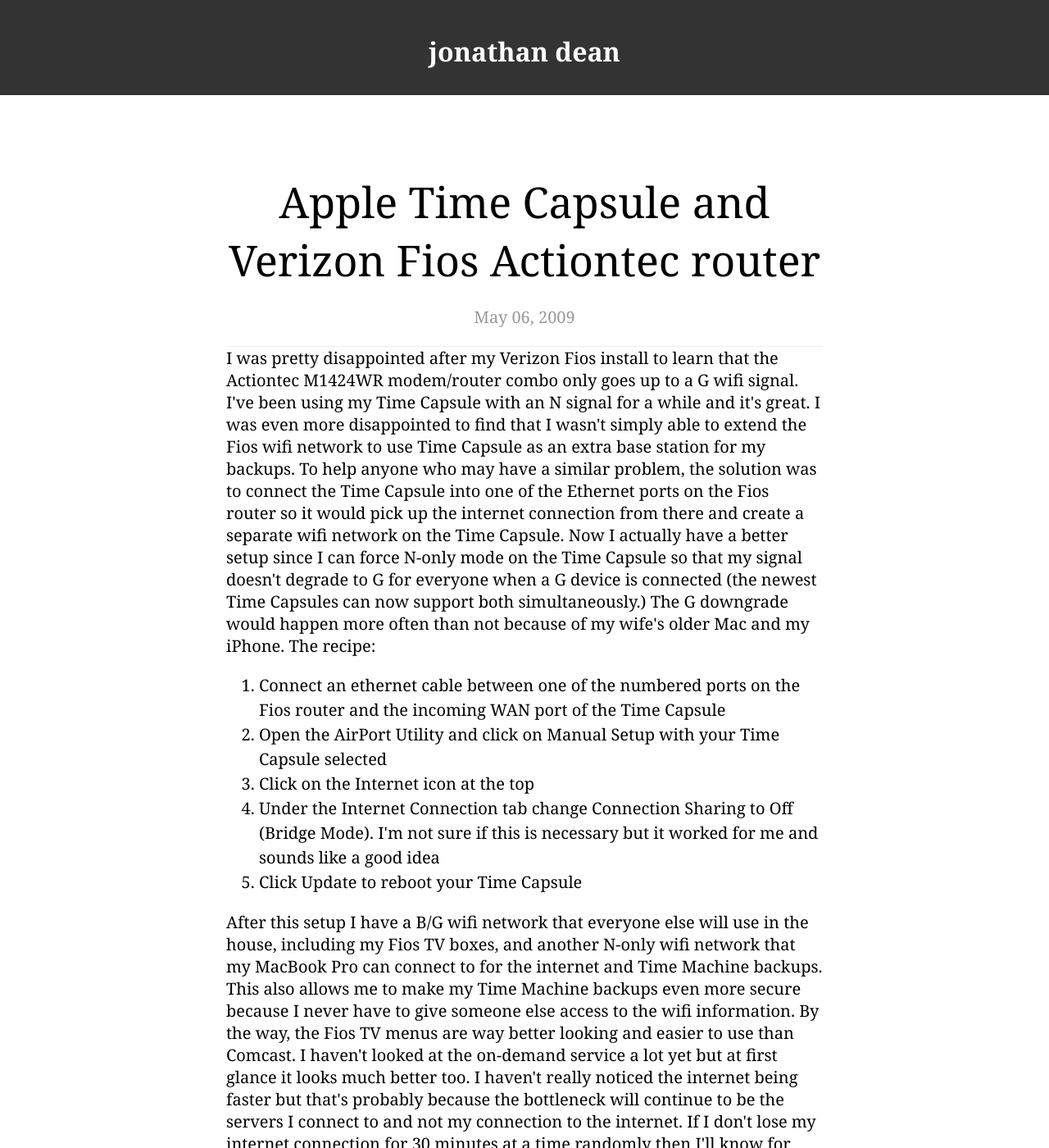
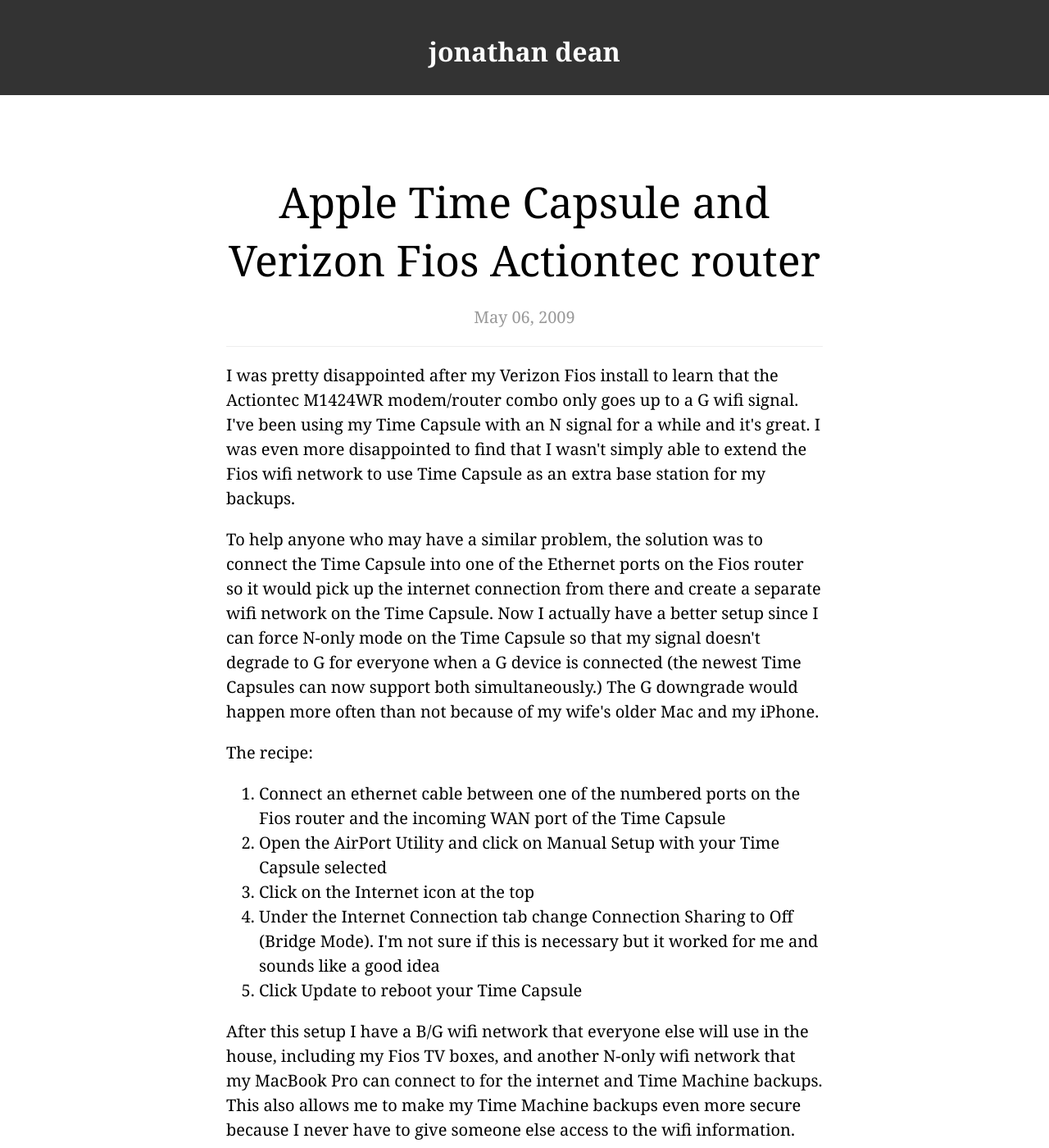
Before and after one commit to jonathandean/jonathandean.github.io, a Jekyll site: the page built from _posts/2009-05-06-apple-time-capsule-and-verizon-fios-actiontec-router.html, in a window 1280 px wide and 1400 px high. Shown: the whole window at 82% size. Built offline with Jekyll 4.4.1, drawn with Linux system fonts in a browser that asks for light colours; some of the changed text lies outside the part shown.

Commit message:
format post with proper html, remove shit part at the end

```diff
--- a/_posts/2009-05-06-apple-time-capsule-and-verizon-fios-actiontec-router.html
+++ b/_posts/2009-05-06-apple-time-capsule-and-verizon-fios-actiontec-router.html
@@ -34,86 +22,4 @@
 	<li>Under the Internet Connection tab change Connection Sharing to Off (Bridge Mode). I'm not sure if this is necessary but it worked for me and sounds like a good idea</li>
 	<li>Click Update to reboot your Time Capsule</li>
 </ol>
-After this setup I have a B/G wifi network that everyone else will use in the house, including my Fios TV boxes, and another N-only wifi network that my MacBook Pro can connect to for the internet and Time Machine backups. This also allows me to make my Time Machine backups even more secure because I never have to give someone else access to the wifi information.
-
-By the way, the Fios TV menus are way better looking and easier to use than Comcast. I haven't looked at the on-demand service a lot yet but at first glance it looks much better too. I haven't really noticed the internet being faster but that's probably because the bottleneck will continue to be the servers I connect to and not my connection to the internet. If I don't lose my internet connection for 30 minutes at a time randomly then I'll know for sure that Fios internet is better too :)
-
-Fios internet speed test results are below.
-
-Time Capsule wifi:
-<table border="0" cellspacing="0" cellpadding="0">
-<tbody>
-<tr>
-<td><img src="http://www2.verizon.net/micro/speedtest/java/images/boxLeftArrowDown.gif" border="0" alt="" width="34" height="65" /></td>
-<td style="vertical-align: middle; background-image: url(http://www2.verizon.net/micro/speedtest/java/images/boxMid.gif);" height="65" valign="top">
-<div style="font-size: smaller; text-align: center;">Your <span style="color: #cc0000; font-weight: bold;">download</span>
-speed is:
-<span style="color: #309618; font-weight: bold;">7.543 Mbps</span></div></td>
-<td><img src="http://www2.verizon.net/micro/speedtest/java/images/boxRight.gif" border="0" alt="" width="14" height="65" /></td>
-</tr>
-</tbody></table>
-<table border="0" cellspacing="0" cellpadding="0">
-<tbody>
-<tr>
-<td><img src="http://www2.verizon.net/micro/speedtest/java/images/boxLeftArrowUp.gif" border="0" alt="" width="34" height="65" /></td>
-<td style="vertical-align: middle; background-image: url(http://www2.verizon.net/micro/speedtest/java/images/boxMid.gif);" height="65" valign="top">
-<div style="font-size: smaller; text-align: center;">Your <span style="color: #cc0000; font-weight: bold;">upload</span>
-speed is:
-<span style="color: #309618; font-weight: bold;">5.957 Mbps</span></div></td>
-<td><img src="http://www2.verizon.net/micro/speedtest/java/images/boxRight.gif" border="0" alt="" width="14" height="65" /></td>
-</tr>
-</tbody></table>
-Actiontec wifi:
-<table border="0" cellspacing="0" cellpadding="0">
-<tbody>
-<tr>
-<td><img src="http://www2.verizon.net/micro/speedtest/java/images/boxLeftArrowDown.gif" border="0" alt="" width="34" height="65" /></td>
-<td style="vertical-align: middle; background-image: url(http://www2.verizon.net/micro/speedtest/java/images/boxMid.gif);" height="65" valign="top">
-<div style="font-size: smaller; text-align: center;">Your <span style="color: #cc0000; font-weight: bold;">download</span>
-speed is:
-<span style="color: #309618; font-weight: bold;">7.601 Mbps</span></div></td>
-<td><img src="http://www2.verizon.net/micro/speedtest/java/images/boxRight.gif" border="0" alt="" width="14" height="65" /></td>
-</tr>
-</tbody></table>
-<table border="0" cellspacing="0" cellpadding="0">
-<tbody>
-<tr>
-<td><img src="http://www2.verizon.net/micro/speedtest/java/images/boxLeftArrowUp.gif" border="0" alt="" width="34" height="65" /></td>
-<td style="vertical-align: middle; background-image: url(http://www2.verizon.net/micro/speedtest/java/images/boxMid.gif);" height="65" valign="top">
-<div style="font-size: smaller; text-align: center;">Your <span style="color: #cc0000; font-weight: bold;">upload</span>
-speed is:
-<span style="color: #309618; font-weight: bold;">5.033 Mbps</span></div></td>
-<td><img src="http://www2.verizon.net/micro/speedtest/java/images/boxRight.gif" border="0" alt="" width="14" height="65" /></td>
-</tr>
-</tbody></table>
-Actiontec wired Ethernet:
-<table border="0" cellspacing="0" cellpadding="0">
-<tbody>
-<tr>
-<td><img src="http://www2.verizon.net/micro/speedtest/java/images/boxLeftArrowDown.gif" border="0" alt="" width="34" height="65" /></td>
-<td style="vertical-align: middle; background-image: url(http://www2.verizon.net/micro/speedtest/java/images/boxMid.gif);" height="65" valign="top">
-<div style="font-size: smaller; text-align: center;">Your <span style="color: #cc0000; font-weight: bold;">download</span>
-speed is:
-<span style="color: #309618; font-weight: bold;">7.845 Mbps</span></div></td>
-<td><img src="http://www2.verizon.net/micro/speedtest/java/images/boxRight.gif" border="0" alt="" width="14" height="65" /></td>
-</tr>
-</tbody></table>
-<table border="0" cellspacing="0" cellpadding="0">
-<tbody>
-<tr>
-<td><img src="http://www2.verizon.net/micro/speedtest/java/images/boxLeftArrowUp.gif" border="0" alt="" width="34" height="65" /></td>
-<td style="vertical-align: middle; background-image: url(http://www2.verizon.net/micro/speedtest/java/images/boxMid.gif);" height="65" valign="top">
-<div style="font-size: smaller; text-align: center;">Your <span style="color: #cc0000; font-weight: bold;">upload</span>
-speed is:
-<span style="color: #309618; font-weight: bold;">5.967 Mbps</span></div></td>
-<td><img src="http://www2.verizon.net/micro/speedtest/java/images/boxRight.gif" border="0" alt="" width="14" height="65" /></td>
-</tr>
-</tbody></table>
-<table border="0" cellspacing="0" cellpadding="0">
-<tbody>
-<tr>
-<td></td>
-<td style="vertical-align: middle; background-image: url(http://www2.verizon.net/micro/speedtest/java/images/boxMid.gif);" height="65" valign="top"></td>
-<td></td>
-</tr>
-</tbody></table>
+<p>After this setup I have a B/G wifi network that everyone else will use in the house, including my Fios TV boxes, and another N-only wifi network that my MacBook Pro can connect to for the internet and Time Machine backups. This also allows me to make my Time Machine backups even more secure because I never have to give someone else access to the wifi information.</p>
```
Also changed, not shown: other parts of _posts/2009-05-06-apple-time-capsule-and-verizon-fios-actiontec-router.html (+3 -15 lines).
